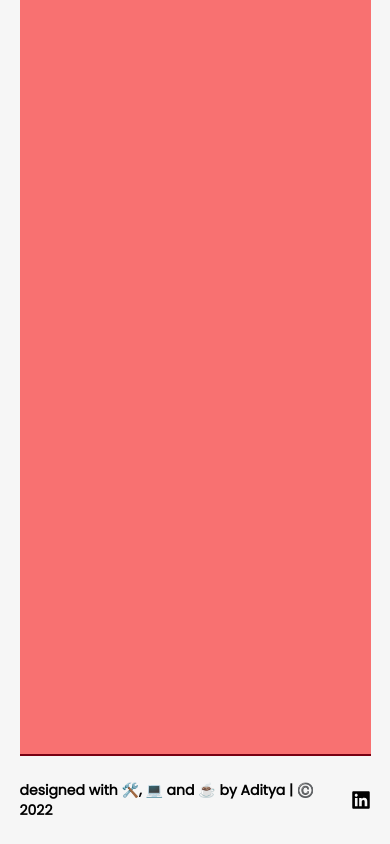
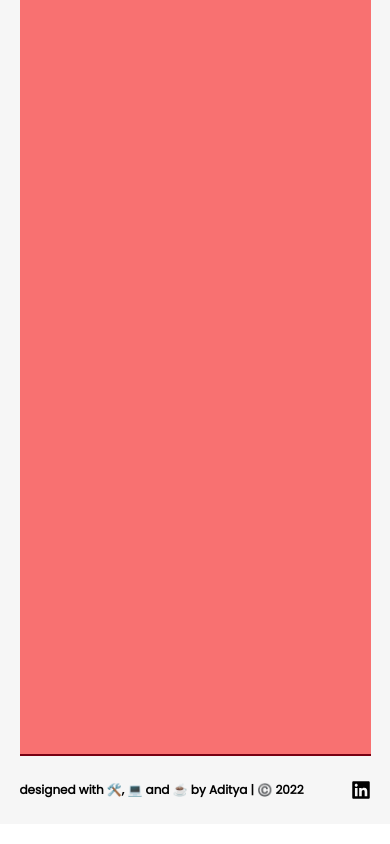
Before and after one commit to iamadityamall/personal-portfolio, a React (Create React App) app: page / in a window 390 px wide. Shown: the part 2670-3514 px from the top of the page. Built offline with nearby package versions, Linux system fonts and the light colour scheme.

Commit message:
text size updated

```diff
--- a/src/components/Footer.jsx
+++ b/src/components/Footer.jsx
@@ -5,7 +5,7 @@ const Footer = () => {
   return (
     <footer className="h-auto bg-primary flex items-center justify-between border-t-2 border-ternary xl:justify-center xl:space-x-20">
       {/* footer title */}
-      <div className="text-sm py-6 font-Poppins font-semibold lg:text-lg">
+      <div className="text-xs py-6 font-Poppins font-semibold lg:text-lg">
         <p>designed with 🛠️, 💻 and ☕ by Aditya | ©️ {new Date().getFullYear()}</p>
       </div>
 
```
